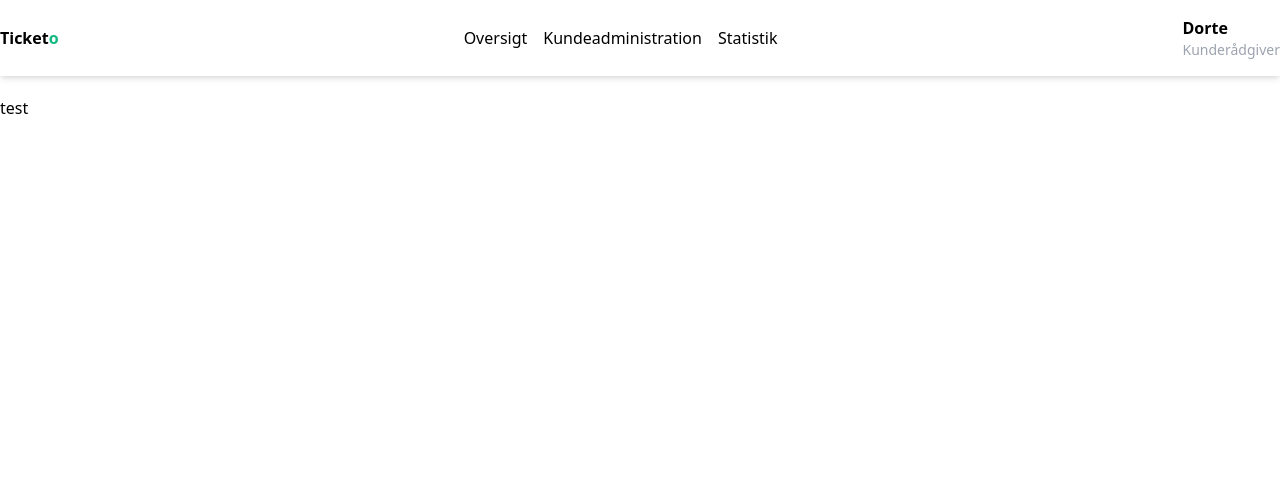
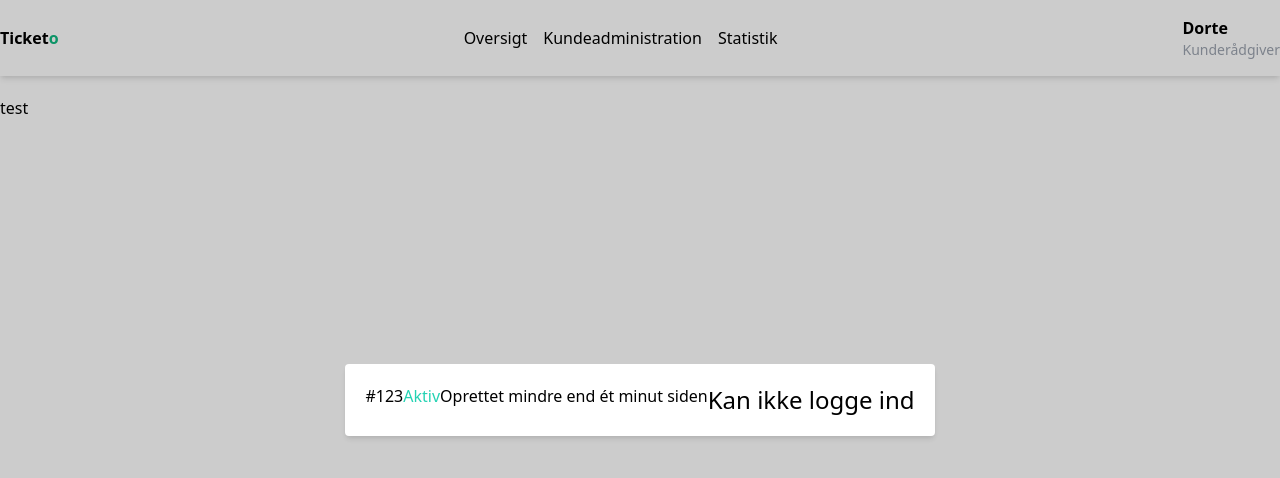
Before and after one commit to amatzen/SE03-HCI-TicketSystem, a Vue app: page /#/ in a window 1280 px wide. Shown: the top 478 px of the page. Built offline with nearby package versions, Linux system fonts and the light colour scheme.

Commit message:
Modal 1st

```diff
--- /dev/null
+++ b/src/components/Modal.vue
@@ -0,0 +1,14 @@
+<template>
+  <div class="min-w-screen h-screen fixed left-0 top-0 flex justifty-center items-center inset-0 z-10 outline-none focus:outline-none">
+    <div class="absolute bg-black opacity-20 inset-0 z-0"></div>
+    <div class="z-20 flex bg-white p-5 mx-auto my-auto rounded shadow-md">
+      <slot />
+    </div>
+  </div>
+</template>
+
+<script>
+export default {
+  name: "Modal"
+}
+</script>
--- a/src/pages/Overview/OverviewPage.vue
+++ b/src/pages/Overview/OverviewPage.vue
@@ -1,10 +1,14 @@
 <template>
   <h1>test</h1>
+
+  <TicketModal />
 </template>
 
 <script>
+import TicketModal from "./TicketModal.vue";
 export default {
-  name: "OverviewPage"
+  name: "OverviewPage",
+  components: {TicketModal}
 }
 </script>
 
--- /dev/null
+++ b/src/pages/Overview/TicketModal.vue
@@ -0,0 +1,53 @@
+<template>
+  <Modal>
+    <p>
+      <span>#{{ data.id }}</span>
+      <span :class="`text-${data.status.color}-500`">{{ data.status.title}}</span>
+      <span>Oprettet {{ relativeTimeFormat(data.created_at) }} siden</span>
+    </p>
+    <h1 class="text-2xl">{{ data.title }}</h1>
+  </Modal>
+</template>
+
+<script lang="ts">
+import Modal from "../../components/Modal.vue";
+import {ref} from "vue";
+import {formatDistanceToNow} from "date-fns";
+import { da } from 'date-fns/locale';
+import {Ticket} from "../../utils/Ticket";
+export default {
+  name: "TicketModal",
+  components: {Modal},
+  setup(props: any) {
+    const data = ref<Ticket>({
+      id: 123,
+      status: {
+        title: "Aktiv",
+        color: "tealish"
+      },
+      title: "Kan ikke logge ind",
+      created_at: new Date(),
+      updated_at: new Date(),
+      customer: {
+        id: 1,
+        name: 'Ulla Henningsen',
+        email: 'hej@hej.dk',
+        created_at: new Date()
+      }
+    });
+
+    const relativeTimeFormat = (date: Date) => formatDistanceToNow(date, {
+      locale: da
+    })
+
+    return {
+      data,
+      relativeTimeFormat
+    }
+  }
+}
+</script>
+
+<style scoped>
+
+</style>
--- /dev/null
+++ b/src/utils/Ticket.ts
@@ -0,0 +1,30 @@
+export interface TicketStatusColumn {
+    title: string,
+    color: string,
+    tickets?: Ticket[]
+}
+
+interface Person {
+    id: number,
+    name: string,
+    email: string,
+    created_at: Date
+}
+
+type EmployeeRole = "admin" | "support";
+
+export interface Employee extends Person {
+    role: EmployeeRole
+}
+
+export interface Customer extends Person {}
+
+export interface Ticket {
+    id: number,
+    status: TicketStatusColumn,
+    title: string,
+    created_at: Date,
+    updated_at: Date,
+    customer: Customer,
+    assignee?: Employee
+}
```
